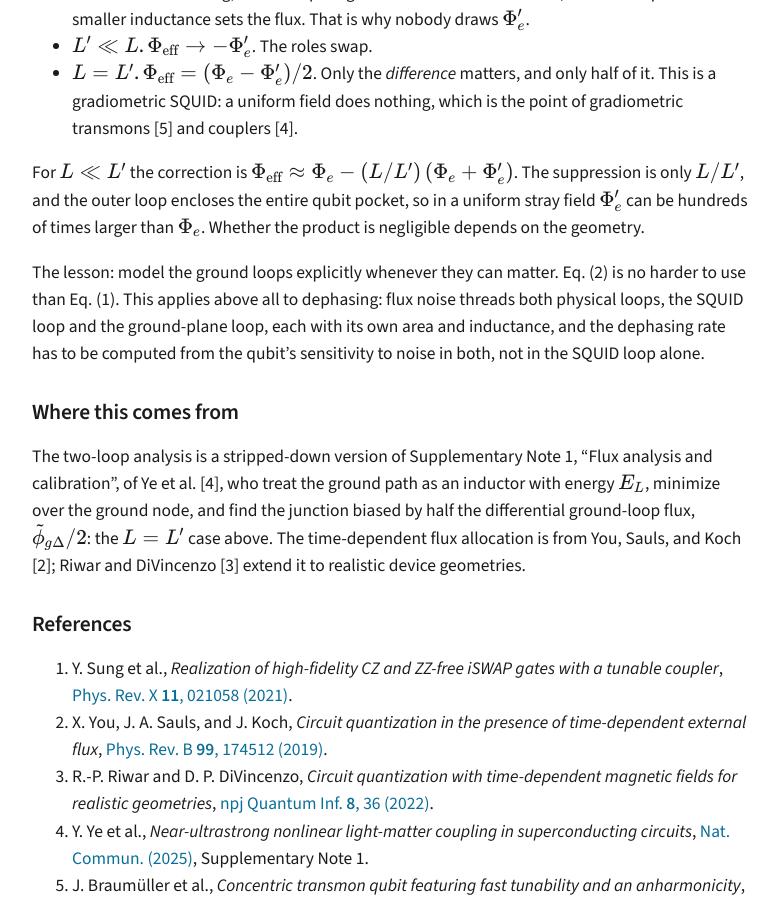
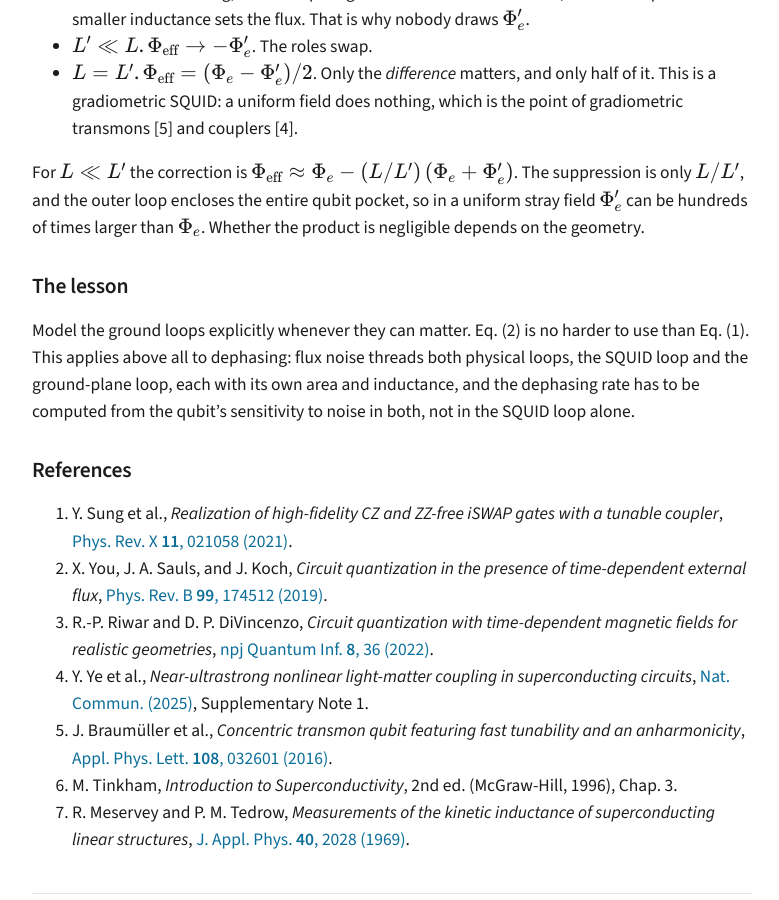
Before and after one commit to gihwan-scqubits/gihwan-scqubits.github.io, a Jekyll site: the page built from _posts/2026-09-07-squid-outer-ground-loop.md, in a window 1280 px wide and 900 px high, scrolled down 3304 px. Shown: the whole window, without its empty margins (248-1027 px from the left). Built offline with Jekyll 4.4.1, drawn with Linux system fonts in a browser that asks for light colours.

Commit message:
Drop the provenance section; make the lesson its own section
Co-Authored-By: Claude Fable 5.1 <noreply@anthropic.com>
Claude-Session: https://claude.ai/code/session_01D9GyQzp35NGwXa4HyFQyv5

```diff
--- a/_posts/2026-09-07-squid-outer-ground-loop.md
+++ b/_posts/2026-09-07-squid-outer-ground-loop.md
@@ -92,11 +92,9 @@ The limits answer the question in the title.
 
 For $$L \ll L'$$ the correction is $$\Phi_{\text{eff}} \approx \Phi_e - (L/L')\,(\Phi_e + \Phi_e')$$. The suppression is only $$L/L'$$, and the outer loop encloses the entire qubit pocket, so in a uniform stray field $$\Phi_e'$$ can be hundreds of times larger than $$\Phi_e$$. Whether the product is negligible depends on the geometry.
 
-The lesson: model the ground loops explicitly whenever they can matter. Eq. (2) is no harder to use than Eq. (1). This applies above all to dephasing: flux noise threads both physical loops, the SQUID loop and the ground-plane loop, each with its own area and inductance, and the dephasing rate has to be computed from the qubit's sensitivity to noise in both, not in the SQUID loop alone.
+## The lesson
 
-## Where this comes from
-
-The two-loop analysis is a stripped-down version of Supplementary Note 1, "Flux analysis and calibration", of Ye et al. [4], who treat the ground path as an inductor with energy $$E_L$$, minimize over the ground node, and find the junction biased by half the differential ground-loop flux, $$\tilde\phi_{g\Delta}/2$$: the $$L = L'$$ case above. The time-dependent flux allocation is from You, Sauls, and Koch [2]; Riwar and DiVincenzo [3] extend it to realistic device geometries.
+Model the ground loops explicitly whenever they can matter. Eq. (2) is no harder to use than Eq. (1). This applies above all to dephasing: flux noise threads both physical loops, the SQUID loop and the ground-plane loop, each with its own area and inductance, and the dephasing rate has to be computed from the qubit's sensitivity to noise in both, not in the SQUID loop alone.
 
 ## References
 
```
